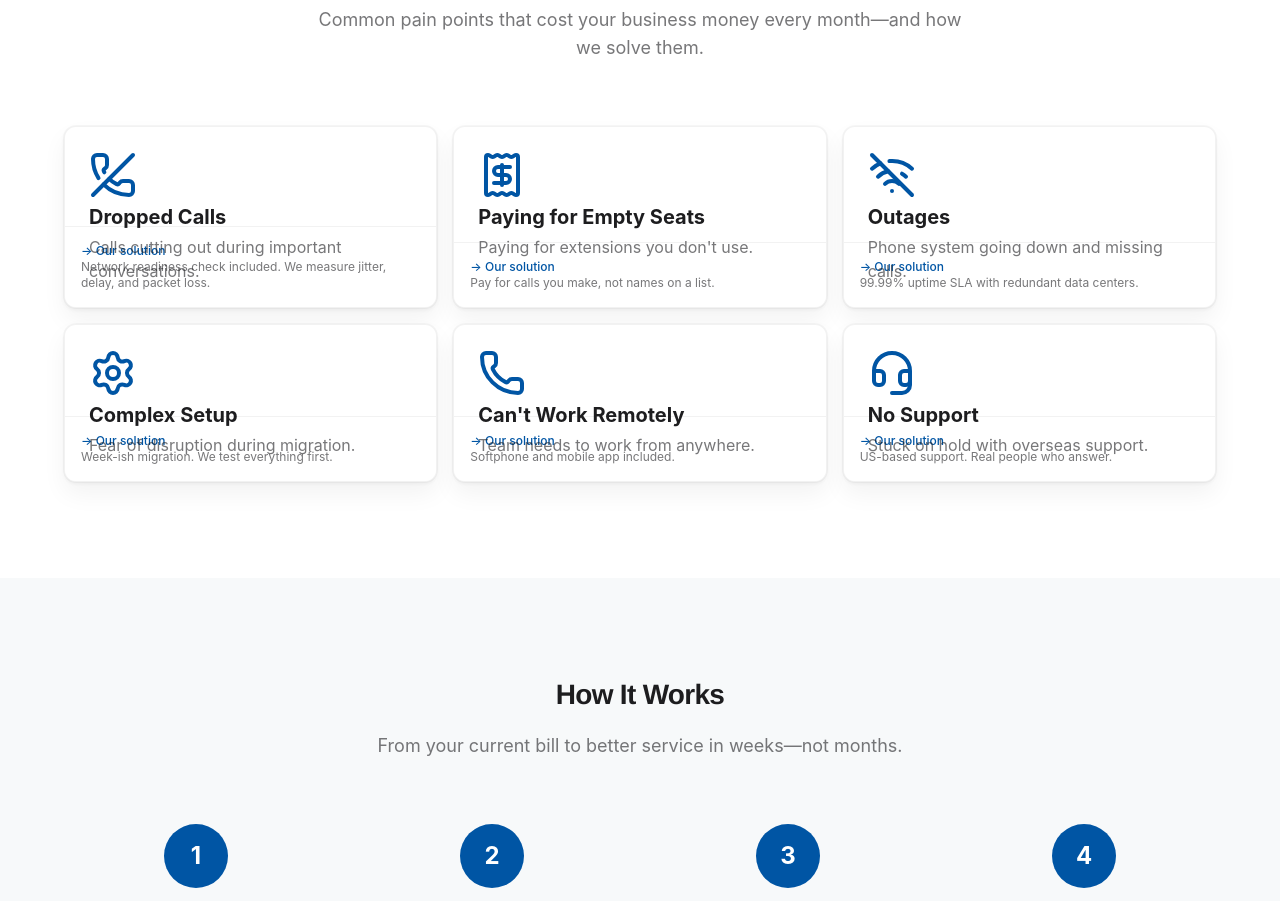
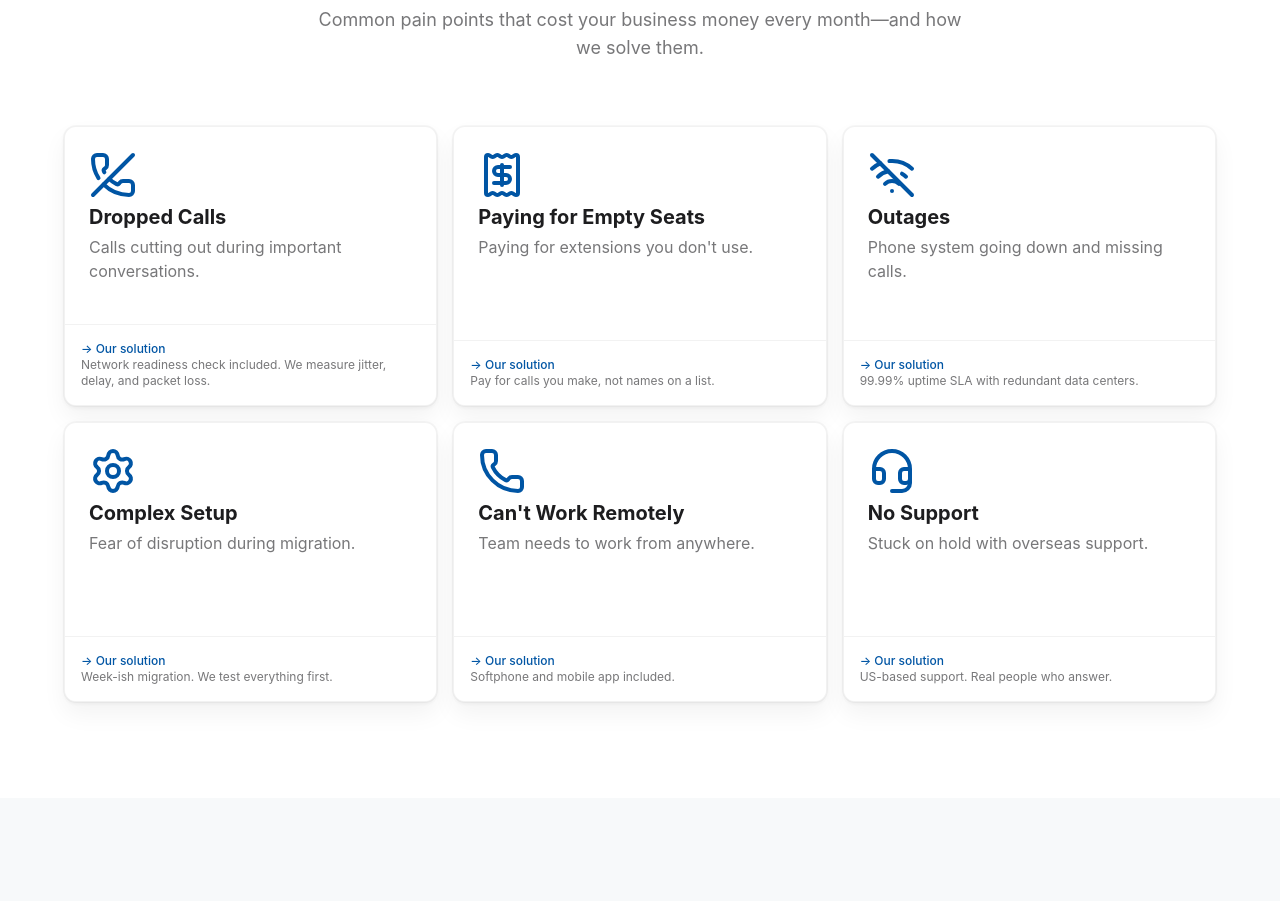
Before and after one commit to gsteinig/techwave-voip-opencode-v1, a Next.js app: page / in a window 1280 px wide. Shown: the part 1240-2141 px from the top of the page. Built offline with nearby package versions, Linux system fonts and the light colour scheme.

Commit message:
Increase card min-height to prevent text cutoff

```diff
--- a/src/components/ui/BentoGrid.tsx
+++ b/src/components/ui/BentoGrid.tsx
@@ -41,7 +41,7 @@ const BentoCard = ({
 }) => (
   <div
     className={cn(
-      "group relative col-span-1 flex flex-col justify-between overflow-hidden rounded-xl",
+      "group relative col-span-1 flex flex-col justify-between overflow-hidden rounded-xl min-h-[280px]",
       "bg-white border border-black/5 shadow-[0_0_0_1px_rgba(0,0,0,.03),0_2px_4px_rgba(0,0,0,.05),0_12px_24px_rgba(0,0,0,.05)]",
       "dark:bg-black dark:border-[1px_solid_rgba(255,255,255,.1)]",
       className,
```
